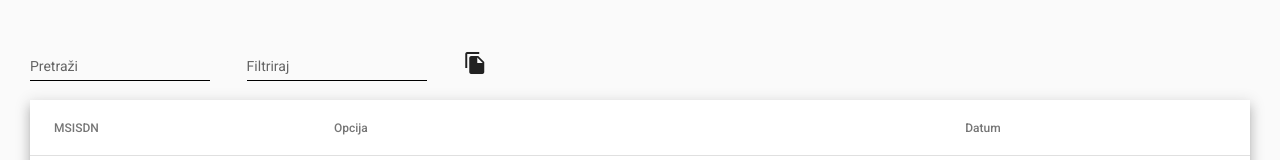
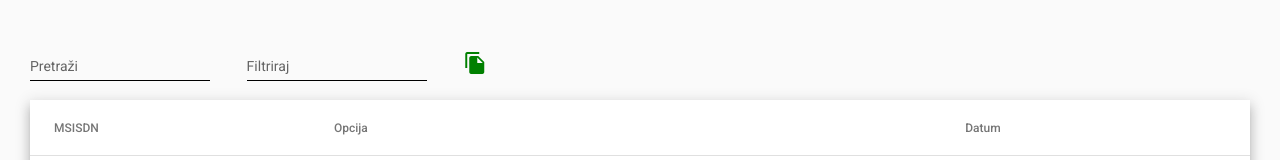
Before and after one commit to lukalik1234/angular-oausfg-1e2qqp, an Angular app: page / in a window 1280 px wide. Shown: the top 160 px of the page. Built offline with nearby package versions, Linux system fonts and the light colour scheme.

Commit message:
2 files modified

```diff
--- a/src/app/table-expandable-rows-example.css
+++ b/src/app/table-expandable-rows-example.css
@@ -116,6 +116,7 @@ tr.example-element-row:not(.example-expanded-row):active {
 }
 
 .excel {
+  color: green;
   margin-left: 3%;
   align-self: center;
   cursor: pointer;
@@ -123,9 +124,8 @@ tr.example-element-row:not(.example-expanded-row):active {
 }
 
 .excel:hover {
-  color: green;
   transform: scale(
-    1.3
+    1.2
   ); /* (150% zoom - Note: if the zoom is too large, it will go outside of the viewport) */
 }
 
--- a/src/app/table-expandable-rows-example.html
+++ b/src/app/table-expandable-rows-example.html
@@ -2,7 +2,7 @@
   <div class="search">
     <mat-form-field appearance="standard">
       <mat-label>Pretraži</mat-label>
-      <input matInput placeholder="385XXX" #input />
+      <input matInput placeholder="385XXX" #input1 />
     </mat-form-field>
   </div>
 
@@ -13,15 +13,13 @@
         matInput
         (keyup)="applyFilter($event)"
         placeholder="Opcija ..."
-        #input
+        #input2
       />
     </mat-form-field>
   </div>
 
   <div class="excel">
-    <mat-icon mat-raised-button matTooltip="Preuzmi kao Excel"
-      >file_copy</mat-icon
-    >
+    <mat-icon mat-raised-button matTooltip="Izvezi u Excel">file_copy</mat-icon>
   </div>
 </div>
 
@@ -124,7 +122,7 @@
     <!-- Row shown when there is no matching data. -->
     <tr class="mat-row" *matNoDataRow>
       <td class="mat-cell" colspan="4">
-        Nema rezultata za traženi filter: "{{input.value}}"
+        Nema rezultata za traženi filter: "{{input2.value}}"
       </td>
     </tr>
   </table>
```
